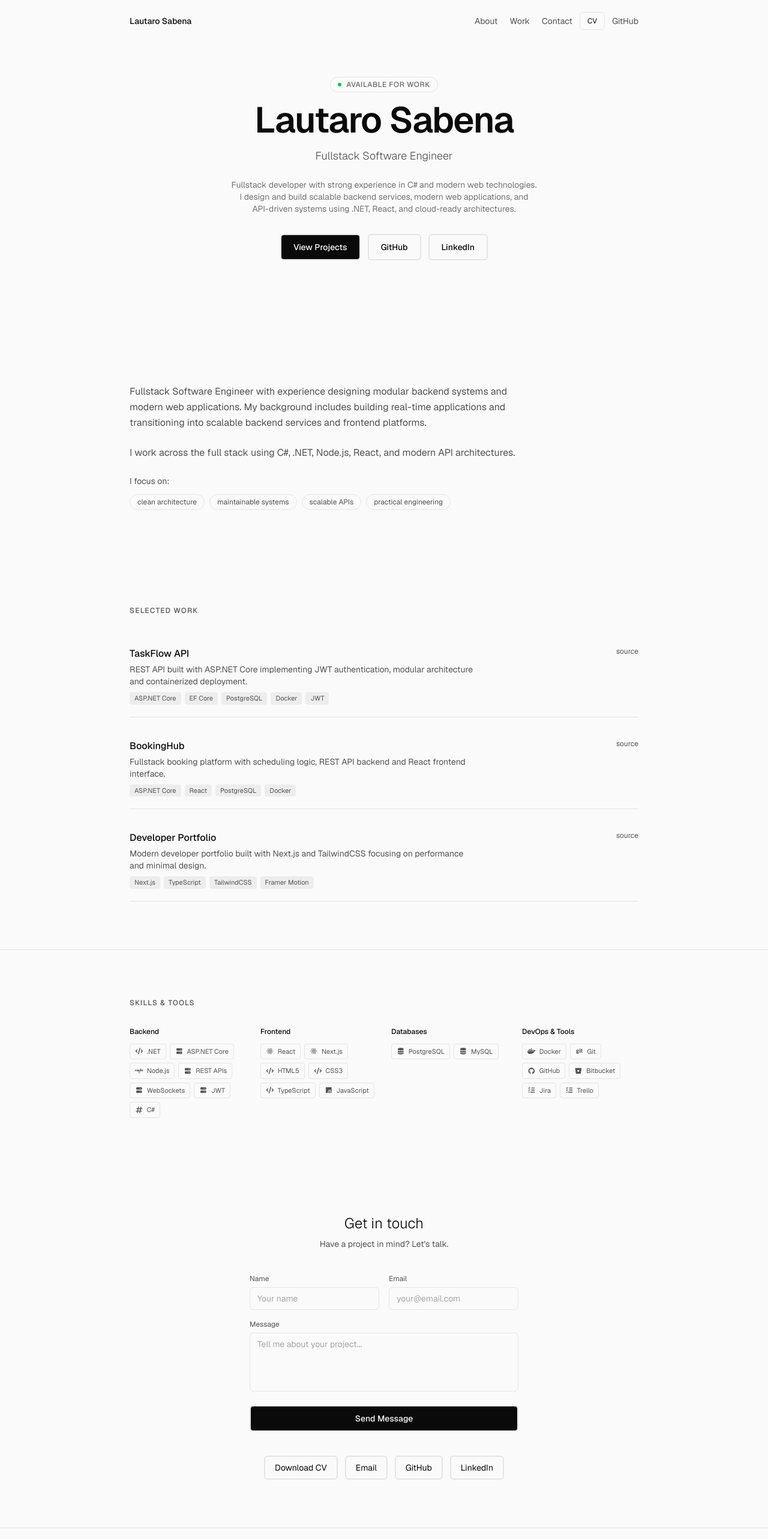
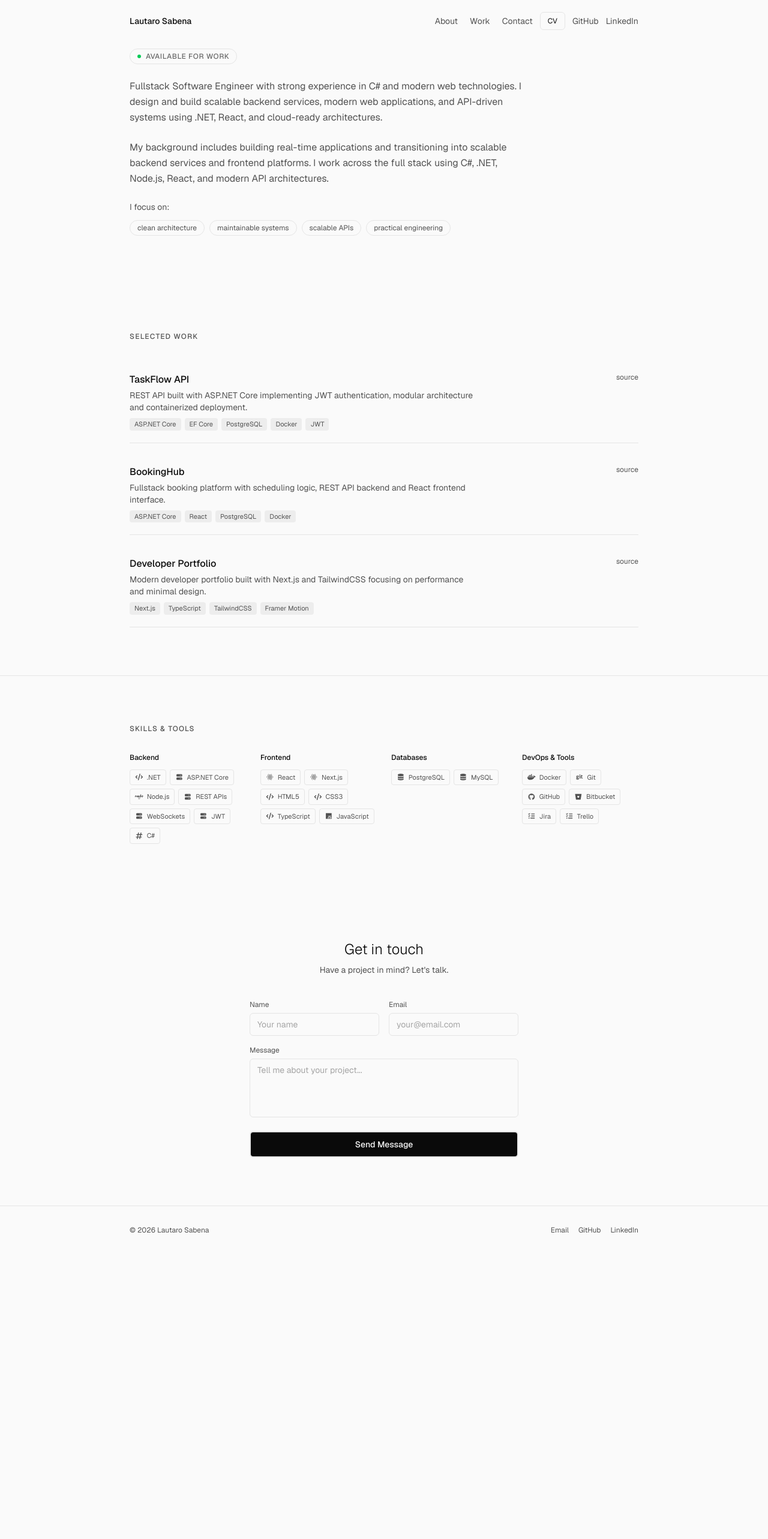
Before and after one commit to lautaro-sabena/PortfolioBackend, a Next.js app in the folder portfolio/: page / in a window 1280 px wide. Shown: the top 2566 px of the page at 60% size. After the commit the page ends 2091 px from the top, so only its background shows below. Built offline with nearby package versions, Linux system fonts and the light colour scheme.

Commit message:
feat: remove Hero component from Home, enhance About section with availability notice and updated content, add email link to Footer, and include LinkedIn link in Header

```diff
--- a/portfolio/src/app/page.tsx
+++ b/portfolio/src/app/page.tsx
@@ -1,5 +1,4 @@
 import Header from "@/components/Header";
-import Hero from "@/components/Hero";
 import About from "@/components/About";
 import Projects from "@/components/Projects";
 import Skills from "@/components/Skills";
@@ -11,7 +10,6 @@ export default function Home() {
     <>
       <Header />
       <main>
-        <Hero />
         <About />
         <Projects />
         <Skills />
--- a/portfolio/src/components/About.tsx
+++ b/portfolio/src/components/About.tsx
@@ -19,14 +19,23 @@ export default function About() {
           viewport={{ once: true }}
           transition={{ duration: 0.5, ease: [0.22, 1, 0.36, 1] }}
         >
+          <div className="mb-6">
+            <span className="inline-flex items-center gap-2 px-3 py-1 text-xs font-medium tracking-wider uppercase text-foreground/60 border border-border rounded-full">
+              <span className="w-1.5 h-1.5 bg-green-500 rounded-full animate-pulse" />
+              Available for work
+            </span>
+          </div>
+
           <p className="text-base text-muted leading-relaxed mb-6 max-w-2xl">
-            Fullstack Software Engineer with experience designing modular backend systems
-            and modern web applications. My background includes building real-time
-            applications and transitioning into scalable backend services and frontend platforms.
+            Fullstack Software Engineer with strong experience in C# and modern web technologies.
+            I design and build scalable backend services, modern web applications, and API-driven systems
+            using .NET, React, and cloud-ready architectures.
           </p>
 
           <p className="text-base text-muted leading-relaxed mb-6 max-w-2xl">
-            I work across the full stack using C#, .NET, Node.js, React, and modern API architectures.
+            My background includes building real-time applications and transitioning into scalable
+            backend services and frontend platforms. I work across the full stack using C#, .NET,
+            Node.js, React, and modern API architectures.
           </p>
 
           <div>
--- a/portfolio/src/components/Contact.tsx
+++ b/portfolio/src/components/Contact.tsx
@@ -79,44 +79,6 @@ export default function Contact() {
             Send Message
           </button>
         </motion.form>
-
-        <motion.div
-          initial={{ opacity: 0, y: 20 }}
-          whileInView={{ opacity: 1, y: 0 }}
-          viewport={{ once: true }}
-          transition={{ duration: 0.5, delay: 0.2, ease: [0.22, 1, 0.36, 1] }}
-          className="flex flex-wrap justify-center gap-3 mt-10"
-        >
-          <a
-            href="/cv.pdf"
-            download
-            className="px-4 py-2 text-sm border-2 border-border rounded-md text-foreground hover:border-foreground transition-colors"
-          >
-            Download CV
-          </a>
-          <a
-            href="mailto:lautaro@example.com"
-            className="px-4 py-2 text-sm border-2 border-border rounded-md text-foreground hover:border-foreground transition-colors"
-          >
-            Email
-          </a>
-          <a
-            href="https://github.com/lautaro-sabena"
-            target="_blank"
-            rel="noopener noreferrer"
-            className="px-4 py-2 text-sm border-2 border-border rounded-md text-foreground hover:border-foreground transition-colors"
-          >
-            GitHub
-          </a>
-          <a
-            href="https://www.linkedin.com/in/lautarosabena/"
-            target="_blank"
-            rel="noopener noreferrer"
-            className="px-4 py-2 text-sm border-2 border-border rounded-md text-foreground hover:border-foreground transition-colors"
-          >
-            LinkedIn
-          </a>
-        </motion.div>
       </div>
     </section>
   );
--- a/portfolio/src/components/Footer.tsx
+++ b/portfolio/src/components/Footer.tsx
@@ -4,6 +4,12 @@ export default function Footer() {
       <div className="max-w-4xl mx-auto px-6 flex items-center justify-between text-xs text-muted">
         <p>© {new Date().getFullYear()} Lautaro Sabena</p>
         <div className="flex items-center gap-4">
+          <a
+            href="mailto:lautaro@example.com"
+            className="hover:text-foreground transition-colors"
+          >
+            Email
+          </a>
           <a
             href="https://github.com/lautaro-sabena"
             target="_blank"
--- a/portfolio/src/components/Header.tsx
+++ b/portfolio/src/components/Header.tsx
@@ -64,6 +64,14 @@ export default function Header() {
           >
             GitHub
           </a>
+          <a
+            href="https://www.linkedin.com/in/lautarosabena/"
+            target="_blank"
+            rel="noopener noreferrer"
+            className="text-sm text-muted hover:text-foreground transition-colors"
+          >
+            LinkedIn
+          </a>
         </div>
       </nav>
     </header>
```
